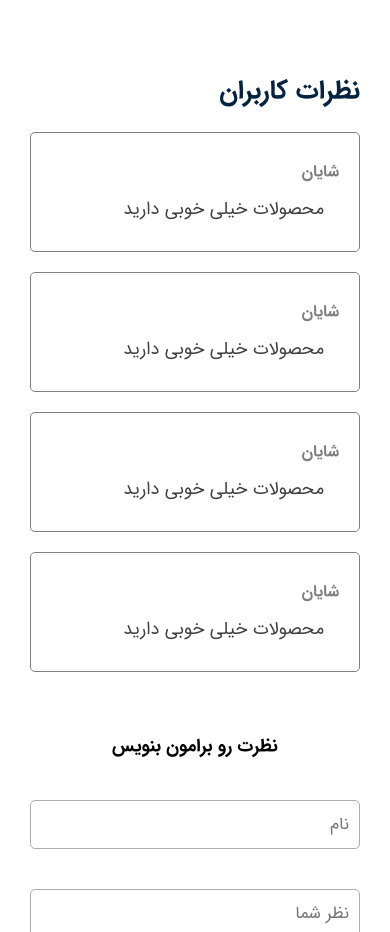
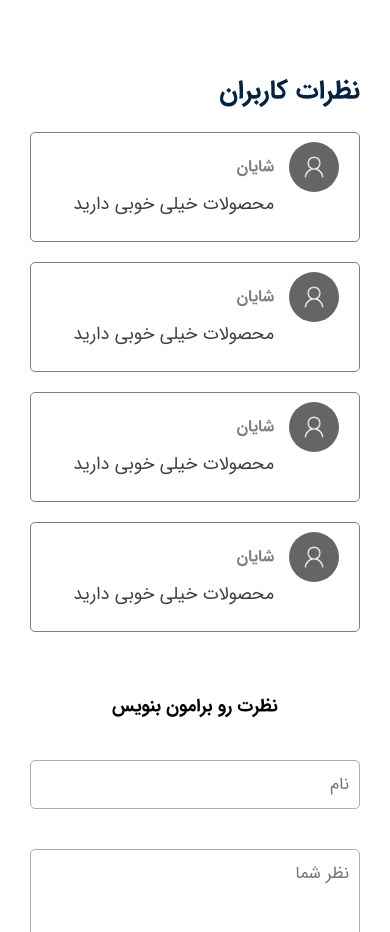
Before and after one commit to NooberThanYall/FitLand, a React (Vite) app: page /MainProduct in a window 390 px wide. Shown: the part 1460-2392 px from the top of the page. Built offline with nearby package versions, Linux system fonts and the light colour scheme.

Commit message:
make the comments style

```diff
--- a/src/Components/ProductDetails/Comments/Comments.css
+++ b/src/Components/ProductDetails/Comments/Comments.css
@@ -3,6 +3,9 @@
     border-radius: 5px;
     padding: 10px 20px;
     width: 100%;
+    display: flex;
+    flex-direction: column;
+    justify-content: center;
 }
 
 .container-name-and-img-user{
--- a/src/Components/ProductDetails/Comments/mediaComments.css
+++ b/src/Components/ProductDetails/Comments/mediaComments.css
@@ -10,13 +10,8 @@
     }
 }
 
-
-@media only screen and (max-width: 430px){
-    .img-user{
-        display: none;
-    }
-
-    .text-comment{
-        padding-right: 15px;
+@media only screen and (max-width: 750px){
+    .comments-provider{
+        padding: 5px 20px;
     }
 }
```
